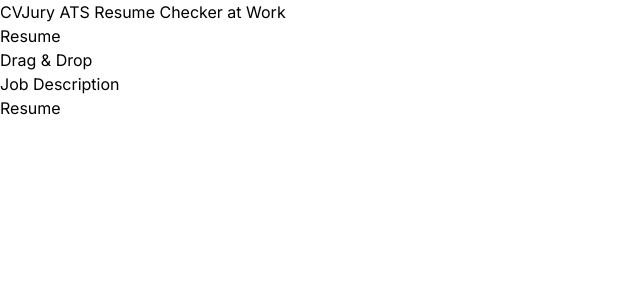
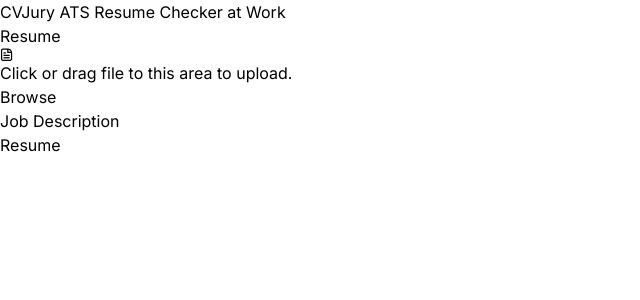
Before and after one commit to hatekisam/cvjury, a React (Vite) app: page / in a window 1280 px wide. Shown: the top 300 px of the page, without its empty margins (0-640 px from the left). Built offline with nearby package versions, Linux system fonts and the light colour scheme.

Commit message:
made the drag and drop component as per design

```diff
--- a/src/components/FileDrop.tsx
+++ b/src/components/FileDrop.tsx
@@ -1,5 +1,6 @@
 import { FC, useState } from 'react';
 import { useDropzone } from 'react-dropzone';
+import { FileIcon } from './core/icons';
 
 const FileDropZone: FC<{
     onFilesSelected: (files: File[]) => void;
@@ -43,9 +44,10 @@
                             </p>
                         </div>
                     ) : (
-                        <div className=" flex items-center rounded-md border-dashed border-2  p-2">
-                            <p className="text-[rgba(0,0,0,0.1)]  text-[28px] font-semibold">Drag & Drop</p>
-                            <p className="text-[rgba(73,73,74,0.78)] text-sm font-medium"></p>
+                        <div className=" flex items-center justify-between rounded-md border-dashed border-2  p-2 text-[#3D4D64] text-xs">
+                            <FileIcon />
+                            <p className="   ">Click or drag file to this area to upload.</p>
+                            <button className='px-4 py-1.5 bg-[#F9F9F9] border-2 border-[#C7CCD2] rounded-full '>Browse</button>
                         </div>
                     )}
                 </div>
--- a/src/components/core/icons.tsx
+++ b/src/components/core/icons.tsx
@@ -15,7 +15,7 @@
         </defs>
     </svg>
 )
-export const File = () => (
+export const FileIcon = () => (
     <svg xmlns="http://www.w3.org/2000/svg" width="13" height="13" viewBox="0 0 13 13" fill="none">
         <path d="M3.44958 10.4466H9.68768V9.21146H3.44958V10.4466Z" fill="black" />
         <path d="M9.68768 7.97632H3.44958V6.74117H9.68768V7.97632Z" fill="black" />
```
